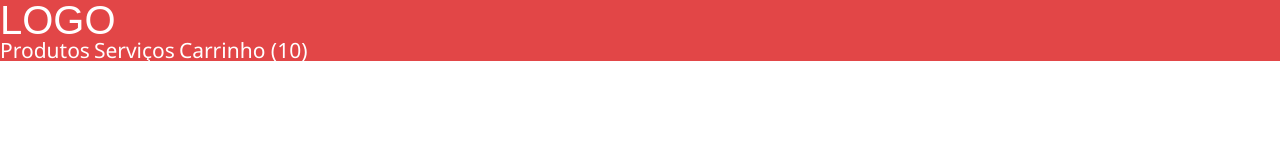
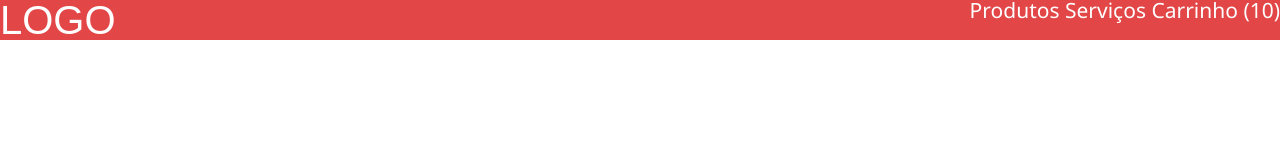
Before and after one commit to renanluz/loja-fone, a plain HTML site: page index.html in a window 1280 px wide. Drawn offline with Linux system fonts and the light colour scheme.

Commit message:
[002] - Desafio Avançado

```diff
--- a/header.css
+++ b/header.css
@@ -1,19 +1,22 @@
 header {
   background-color: #e24647;
-}
-
-h1,
-a {
+  overflow: hidden;
   color: #fff;
 }
 
 h1 {
   font-size: 40px;
   font-family: Arial, Helvetica, sans-serif;
+  float: left;
+}
+
+nav {
+  font-size: 21px;
+  font-family: "Segoe UI", Tahoma, Geneva, Verdana, sans-serif;
+  float: right;
 }
 
 a {
   text-decoration: none;
-  font-size: 21px;
-  font-family: "Segoe UI", Tahoma, Geneva, Verdana, sans-serif;
+  color: inherit;
 }
--- a/index.html
+++ b/index.html
@@ -8,8 +8,8 @@
   </head>
   <body>
     <header>
+      <h1>LOGO</h1>
       <nav>
-        <h1>LOGO</h1>
         <a href="http://collabcode.training">Produtos</a>
         <a href="http://collabcode.training">Serviços</a>
         <a href="http://collabcode.training">Carrinho (10)</a>
```
